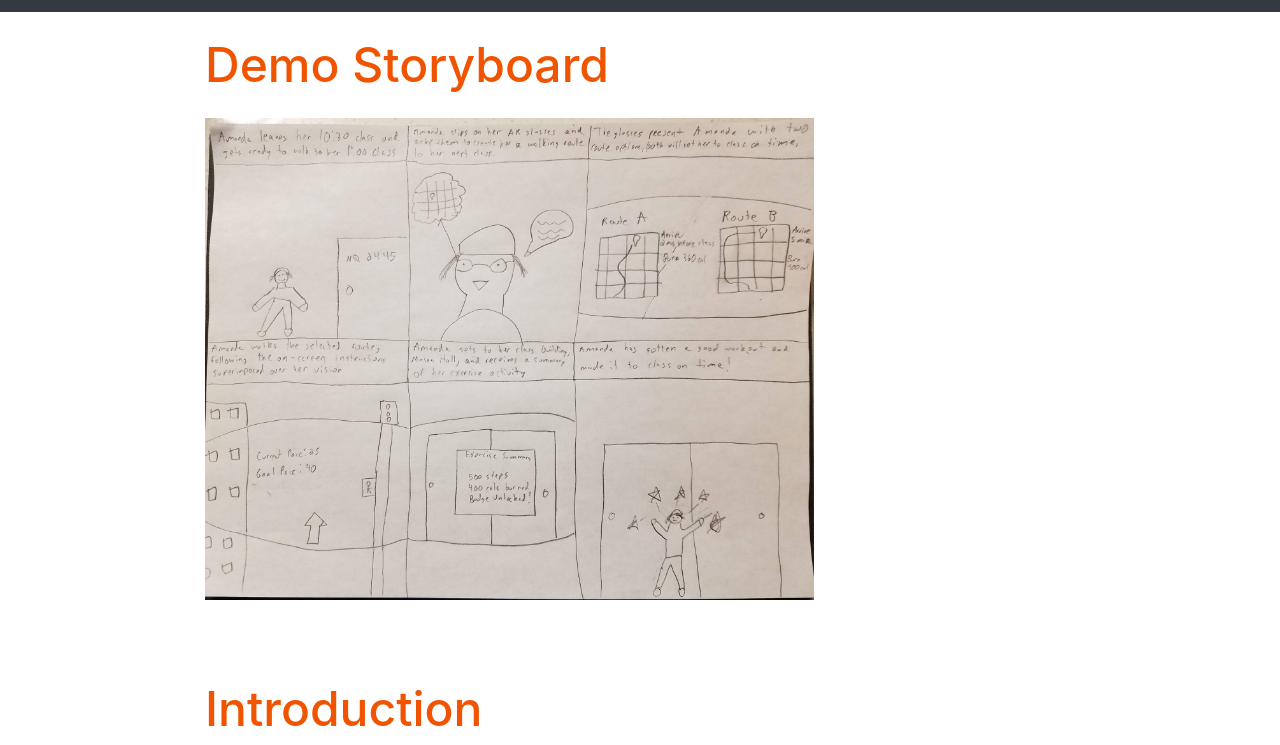
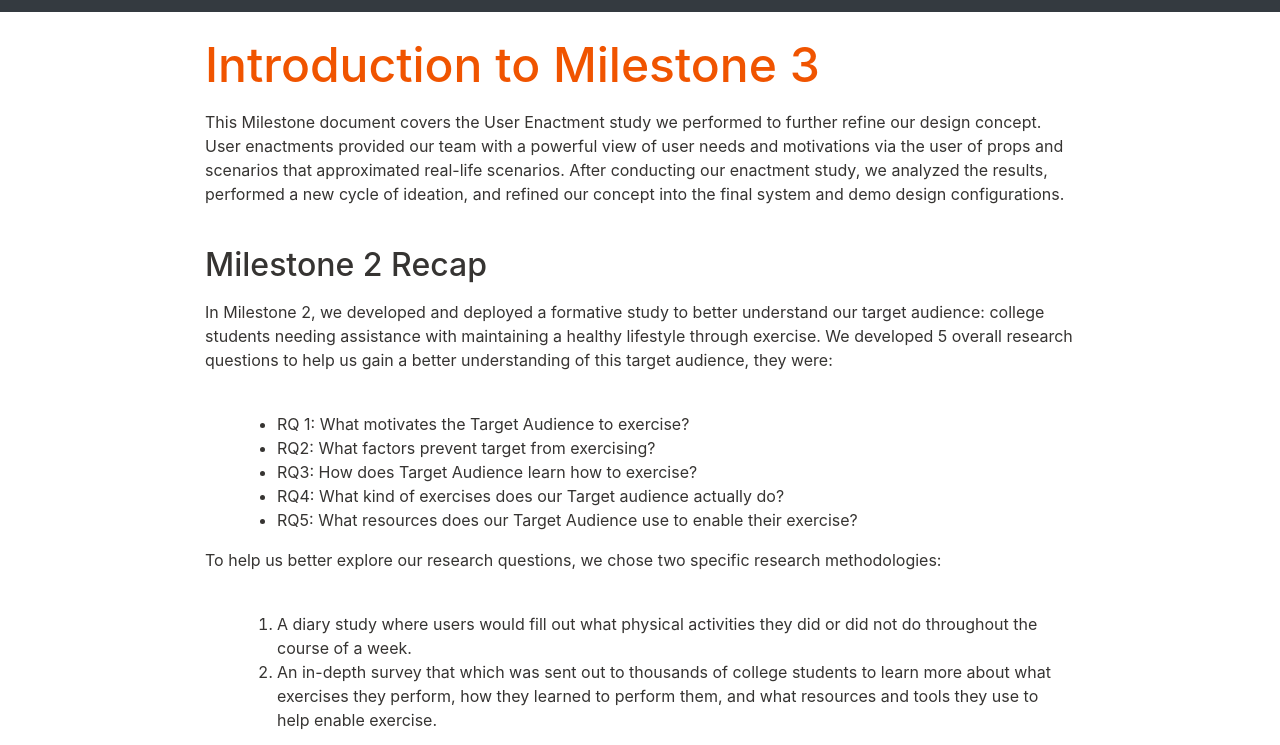
Before and after one commit to potiyev/probable-happiness, a plain HTML site: page milestone3.html in a window 1280 px wide. Shown: the part 44-789 px from the top of the page. Drawn offline with nearby package versions, Linux system fonts and the light colour scheme; files whose address does not match are found by name.

Commit message:
moved the storyboard section
added 'introduction to milestone 3'

```diff
--- a/milestone3.html
+++ b/milestone3.html
@@ -50,17 +50,11 @@
   <div class="container">
 
     <div id="ms2" class=" col-md-auto" data-spy="scroll" data-target="#navbar">
-      <div class="container section">
 
-        <!-- the process -->
-        <header class="sectiontitle">
-          <h1>Demo Storyboard</h1>
-          <img style="width:70%; height:70%;" class="myImg" src="assets/images/demo_storyboard.jpg" alt="This is a picure of a demo storyboard depicting a walk to class while using the LG AR glasses.">
-      </div>
 
       <div class="container section">
         <header class="sectiontitle">
-          <h1>Introduction</h1>
+          <h1>Introduction to Milestone 3</h1>
         </header>
         <p>This Milestone document covers the User Enactment study we performed to further refine our design concept. User enactments provided our team with a powerful view of user needs and motivations via the user of props and scenarios that approximated
           real-life scenarios. After conducting our enactment study, we analyzed the results, performed a new cycle of ideation, and refined our concept into the final system and demo design configurations.
@@ -701,8 +695,11 @@
         </div>
 
         <div class="container section">
+
+          <!-- the process -->
           <header class="sectiontitle">
             <h1>Demo Storyboard</h1>
+            <img style="width:70%; height:70%;" class="myImg" src="assets/images/demo_storyboard.jpg" alt="This is a picure of a demo storyboard depicting a walk to class while using the LG AR glasses.">
         </div>
 
         <div class="container section">
```
Lines whose indentation alone changed are shown as unchanged.
